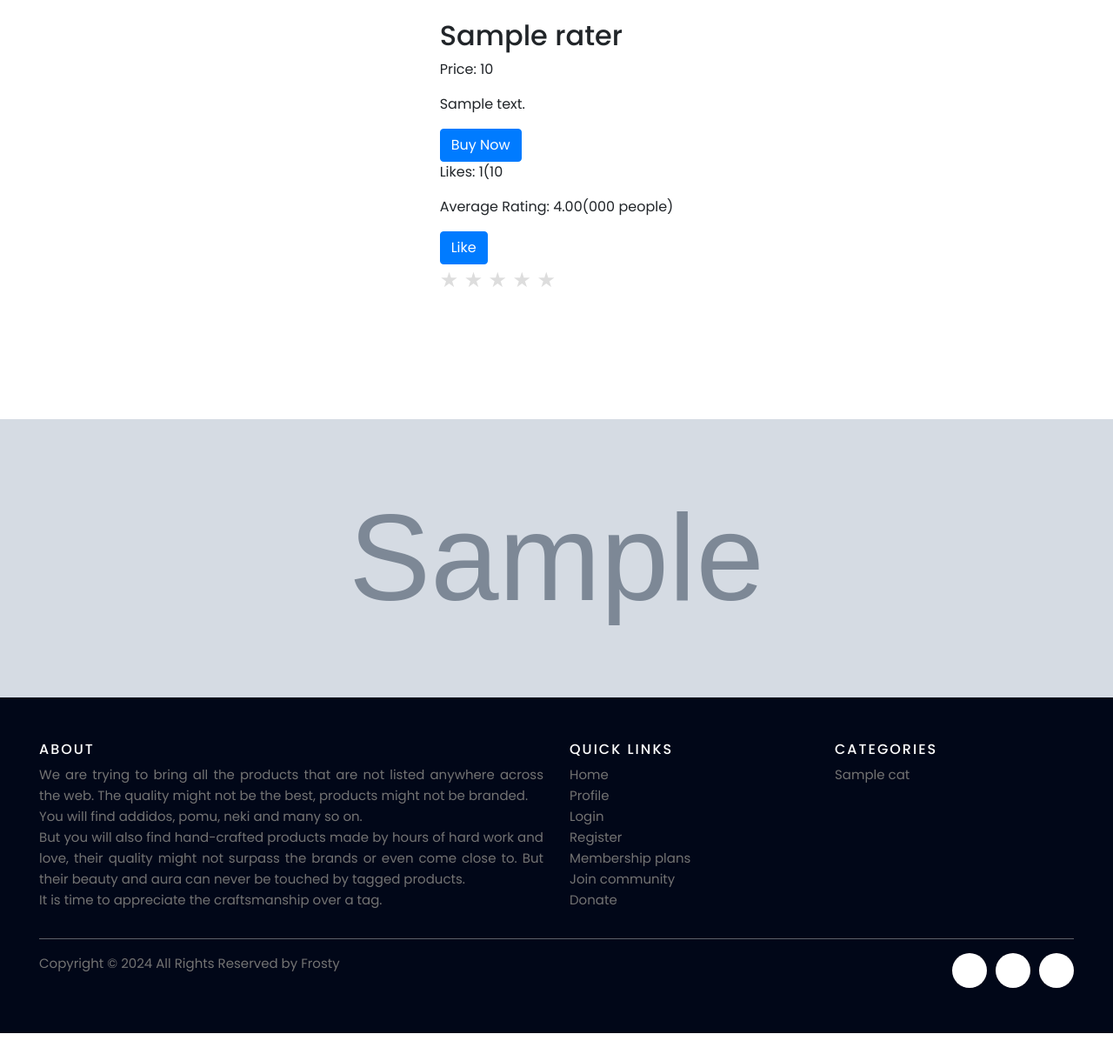
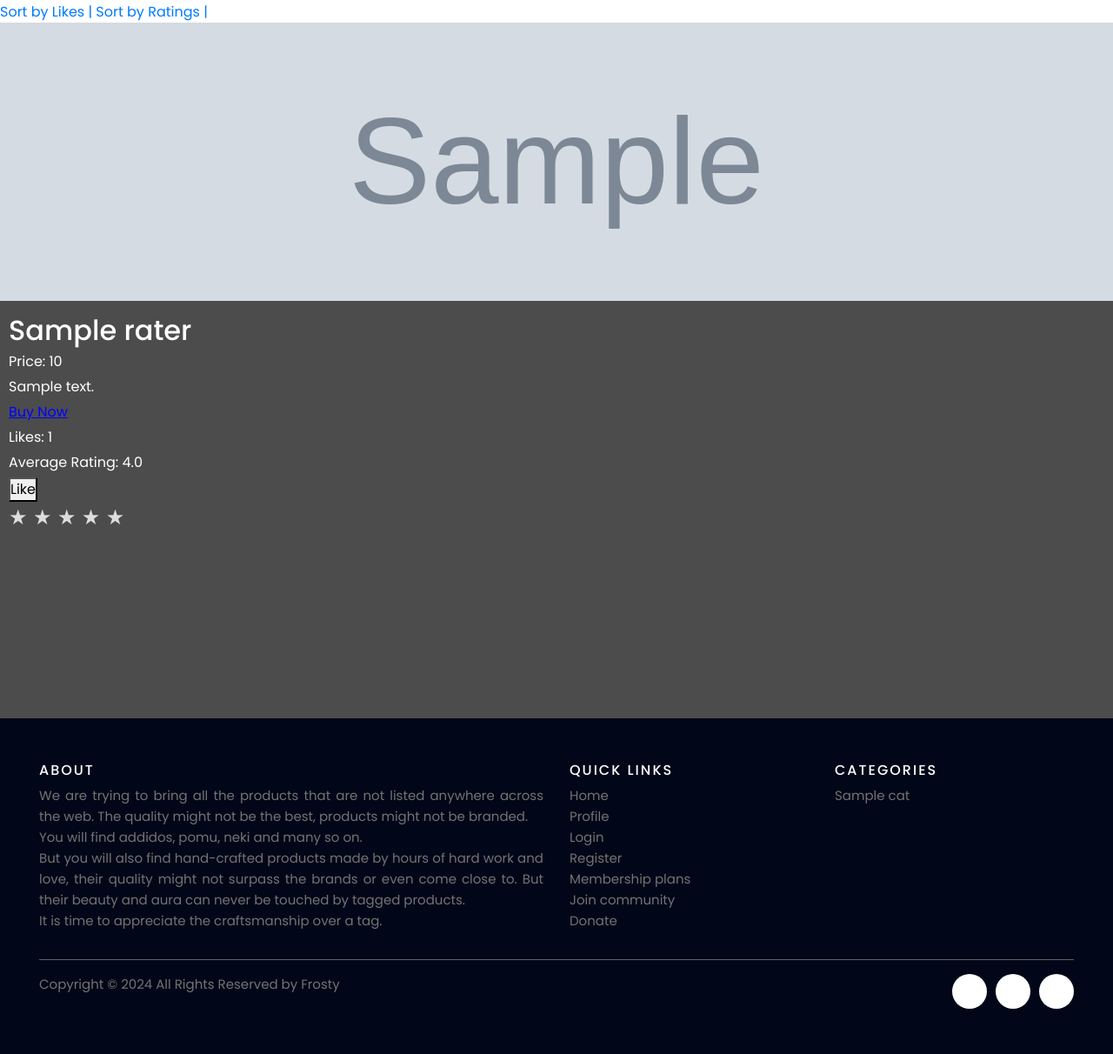
Before and after one commit to SujalSuryawanshi/Assanj, a Django app: template templates/rater_list.html in a window 1280 px wide. Shown: the part 70-1282 px from the top of the page at 87% size. Before the commit the page ends 1258 px from the top, so only its background shows below. Run offline with Django 5.2, Linux system fonts and the light colour scheme; the template is opened without the code that fills it: most values are stand-ins (such as "Sample title", 1, 10 or a date in 2020); grey boxes marked "Sample" are stand-in pictures; some web fonts are replaced.

Commit message:
Update rater_list.html

```diff
--- a/templates/rater_list.html
+++ b/templates/rater_list.html
@@ -4,20 +4,24 @@
 <br>
 <br>
 <br>
+<div class="sort-buttons">
+    <a href="?sort_by=likes" class="sort-button {% if sort_by == 'likes' %}active{% endif %}">Sort by Likes | </a>
+    <a href="?sort_by=ratings" class="sort-button {% if sort_by == 'ratings' %}active{% endif %}">Sort by Ratings |</a>
+</div>
 <div class="reel-container">
     {% for rater in raters %}
     <div class="reel" id="rater-{{ rater.id }}">
-        <div class="infoss">
-            <div class='rat_content'>
+        <img src="{{ rater.img_link }}" alt="{{ rater.name }}" class="reel-item">
+        <div class="info">
             <h2>{{ rater.name }}</h2>
             <p>Price: {{ rater.price }}</p>
             <p>{{ rater.description }}</p>
-                <a href="{{ rater.aff_link }}" target="_blank" class="btn btn-primary">Buy Now</a>
-                <p id="likes-{{ rater.id }}">Likes: {{ rater.total_likes }}({{ rater.number_of_likes }}</p>
-                <p id="rating-{{ rater.id }}">Average Rating: {{ rater.average_rating|floatformat:2 }}({{ rater.number_of_reviews }} people)</p>
+            <a href="{{ rater.aff_link }}" target="_blank">Buy Now</a>
+            <p id="likes-{{ rater.id }}">Likes: {{ rater.total_likes }}</p>
+            <p id="rating-{{ rater.id }}">Average Rating: {{ rater.average_rating|floatformat:1 }}</p>
 
-                <!-- Like Button -->
-                <button onclick="likeRater({{ rater.id }})" class="btn btn-primary">
+            <!-- Like Form -->
+            <button onclick="likeRater({{ rater.id }})">
                 {% if user in rater.likes.all %}
                     Unlike
                 {% else %}
@@ -25,7 +29,7 @@
                 {% endif %}
             </button>
 
-                <!-- Star Rating -->
+            <!-- Five-Star Rating -->
             <div class="star-rating" id="star-rating-{{ rater.id }}">
                 {% for i in "12345" %}
                 <span class="star" data-value="{{ forloop.counter }}" onclick="rateRater({{ rater.id }}, {{ forloop.counter }})">
@@ -35,16 +39,13 @@
             </div>
         </div>
     </div>
-        <img src="{{ rater.img_link }}" alt="{{ rater.name }}" class="reel-item">
-    </div>
     {% endfor %}
 </div>
 {% endblock content %}
 
+
 {% block script %}
 <script>
-    let startY;
-
     function likeRater(raterId) {
         const csrftoken = document.querySelector('[name=csrfmiddlewaretoken]').value;
         fetch(`/like/${raterId}/`, {
@@ -76,40 +77,17 @@
             if (data.average_rating) {
                 document.getElementById(`rating-${raterId}`).innerText = `Average Rating: ${data.average_rating}`;
             }
-            // Highlight the correct number of stars and make them shine
+            // Highlight the correct number of stars
             const stars = document.querySelectorAll(`#star-rating-${raterId} .star`);
             stars.forEach((star, index) => {
                 if (index < rating) {
                     star.classList.add('selected');
-                    star.classList.add('shine');
                 } else {
                     star.classList.remove('selected');
-                    star.classList.remove('shine');
                 }
             });
         });
     }
-
-    document.addEventListener('DOMContentLoaded', () => {
-        const reels = document.querySelectorAll('.reel');
-
-        reels.forEach((reel, index) => {
-            reel.addEventListener('touchstart', (e) => {
-                startY = e.touches[0].clientY;
-            });
-
-            reel.addEventListener('touchend', (e) => {
-                const endY = e.changedTouches[0].clientY;
-                const deltaY = startY - endY;
-
-                if (deltaY > 50 && index < reels.length - 1) {
-                    reels[index + 1].scrollIntoView({ behavior: 'smooth' });
-                } else if (deltaY < -50 && index > 0) {
-                    reels[index - 1].scrollIntoView({ behavior: 'smooth' });
-                }
-            });
-        });
-    });
 </script>
 
 {% endblock script %}
```
Lines whose indentation alone changed are shown as unchanged.
